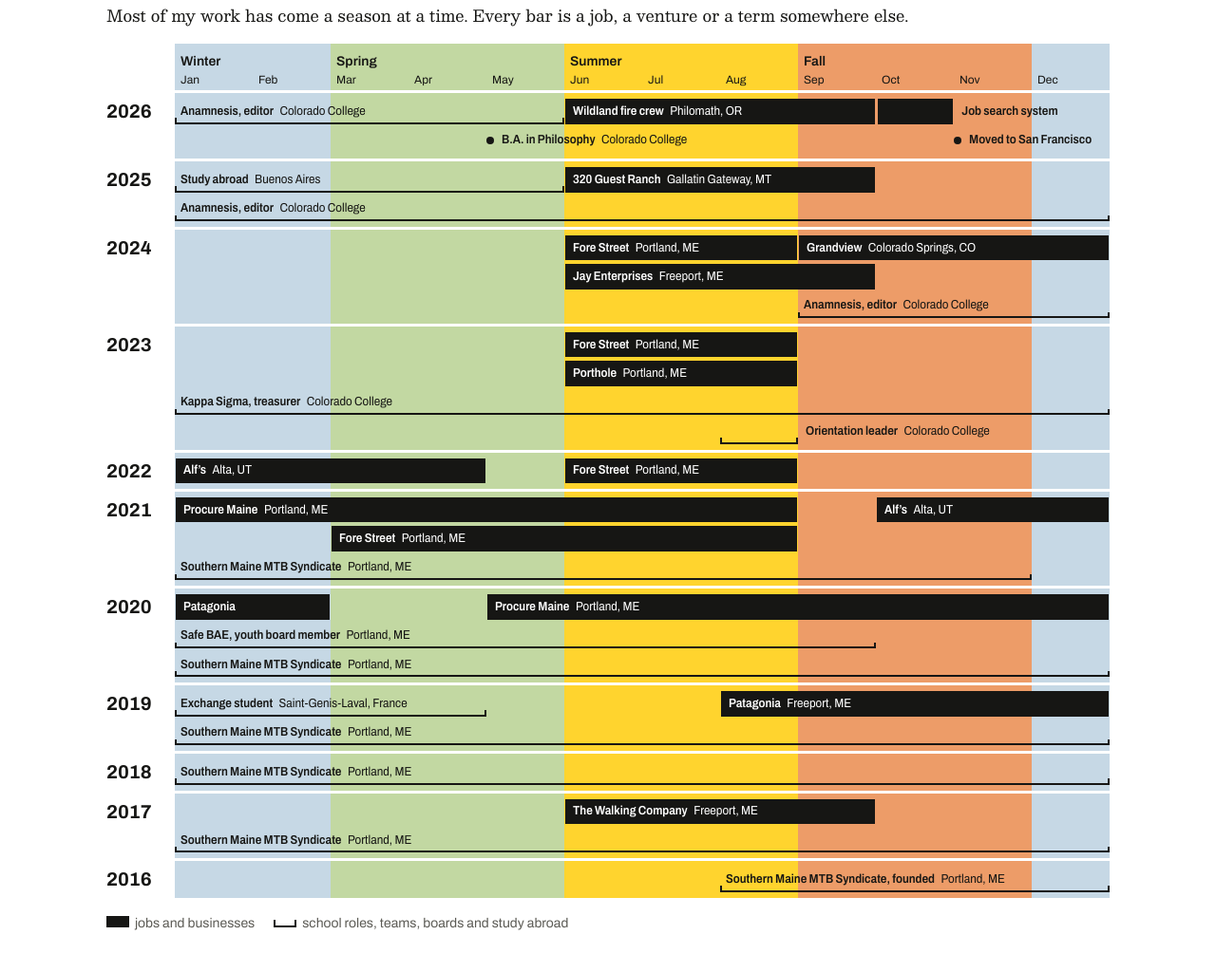
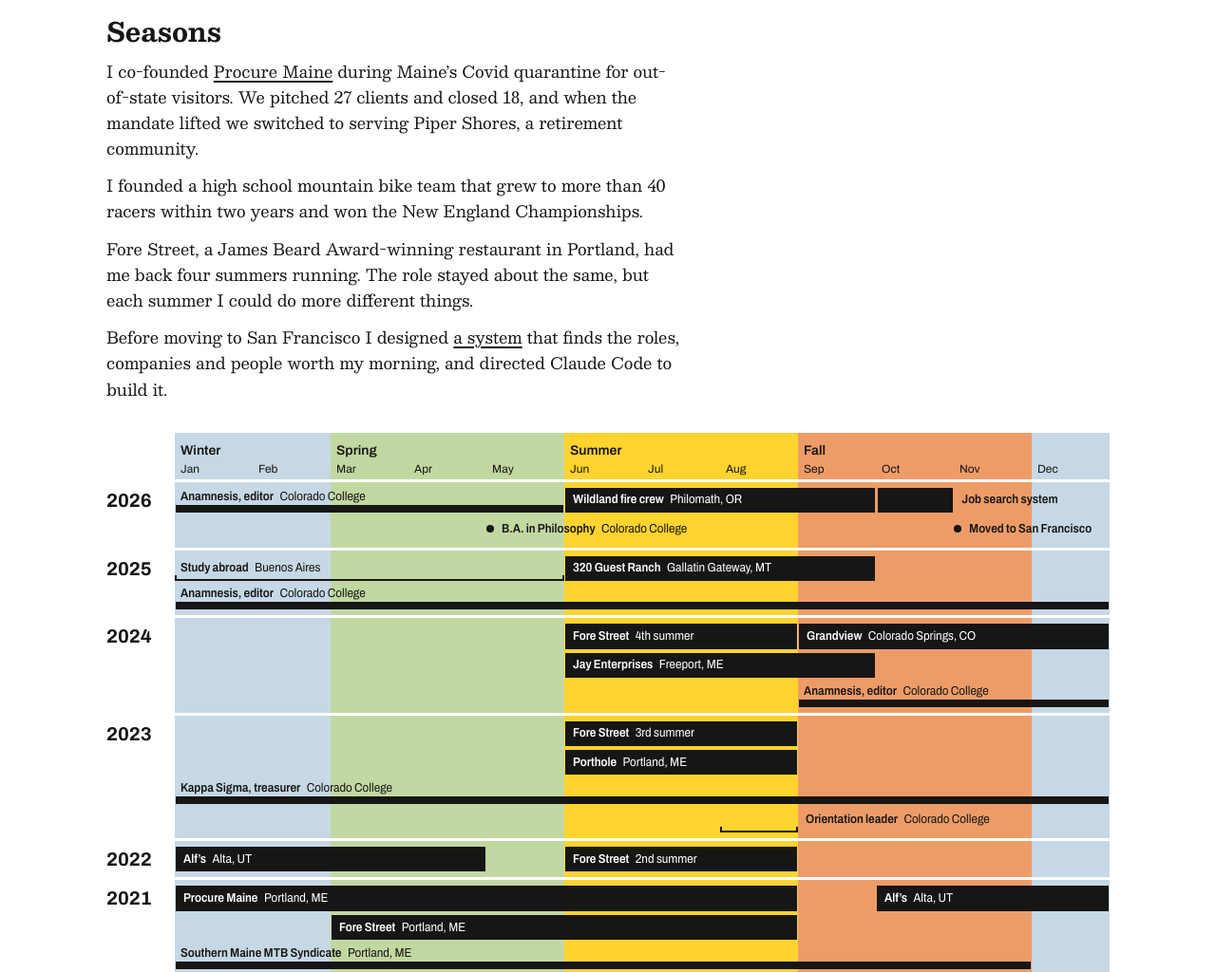
Before and after one commit to OwenStef/owenstef.github.io, a plain HTML site: page index.html in a window 1280 px wide. Shown: the part 414-1438 px from the top of the page at 95% size. Drawn offline with Linux system fonts and the light colour scheme.

Commit message:
Site v5: one story on the home page, results above the chart (from job-search-agent 541fac2)

```diff
--- a/index.html
+++ b/index.html
@@ -52,9 +52,9 @@ HOW THIS PAGE IS PUT TOGETHER (the full guide is README.md)
 
 <div class="mast">
 <h1>Owen Stefanakos</h1>
-<!-- DRAFT, OWEN: every fact here is from your resume; the sentence is mine. Rewrite it. -->
-<p class="intro">I studied philosophy at Colorado College, spent this summer on a wildland fire crew out of Oregon, and worked four summers running food at Fore Street in Portland, Maine.</p>
-<p class="now fill"><b>Now</b> I’ve just moved to San Francisco and I’m looking for my first full-time job, in operations, customer success or AI policy.</p>
+<!-- DRAFT, OWEN: both sentences are mine, from your resume's facts. Rewrite them. -->
+<p class="intro">I keep ending up somewhere I don’t know yet: a James Beard Award-winning restaurant, a ski town, a host family in Buenos Aires, a fire crew. Each time, I work out how it runs fast enough to be useful.</p>
+<p class="now"><b>Now</b> I’ve just moved to San Francisco, after finishing a philosophy degree at Colorado College in May. <span class="fill">I want to do that at one company while it grows: my first full-time job, in operations, customer success or AI policy.</span></p>
 <div class="mast-side">
 <figure class="ph portrait" aria-label="Photo to come"><span class="fill">Your photo</span></figure>
 <div class="lines">
@@ -67,19 +67,24 @@ HOW THIS PAGE IS PUT TOGETHER (the full guide is README.md)
 
 <section id="seasons" aria-labelledby="seasons-h">
 <h2 id="seasons-h">Seasons</h2>
-<!-- DRAFT, OWEN: the line below is mine. -->
-<p class="fill">Most of my work has come a season at a time. Every bar is a job, a venture or a term somewhere else.</p>
+<!-- DRAFT, OWEN: these four paragraphs are mine, from your resume's facts. Rewrite them. Procure Maine leads; Fore Street is third and claims no promotion (Owen, 2026-11-16). -->
+<div class="proof">
+<p>I co-founded <a href="procure-maine/">Procure Maine</a> during Maine’s Covid quarantine for out-of-state visitors. We pitched 27 clients and closed 18, and when the mandate lifted we switched to serving Piper Shores, a retirement community.</p>
+<p>I founded a high school mountain bike team that grew to more than 40 racers within two years and won the New England Championships.</p>
+<p>Fore Street, a James Beard Award-winning restaurant in Portland, had me back four summers running. The role stayed about the same, but each summer I could do more different things.</p>
+<p>Before moving to San Francisco I designed <a href="job-search-system/">a system</a> that finds the roles, companies and people worth my morning, and directed Claude Code to build it.</p>
+</div>
 
 <!--
 TO ADD A BAR: copy one <li> line inside the right year, then change
-  - the kind: "job" (solid) or "role" (outlined: school, team, board, study abroad);
+  - the kind: "job" (solid: paid work or a business), "led" (thin solid band: something you ran for a year or more, as founder, editor or treasurer), "role" (outline: school role, board, study abroad);
   - f and t: the first and last month, as numbers 1 to 12 (class f6 t9 = June to September);
   - the words inside it: what, then where.
 A bar too short for its words: add "short" and r and a month (r12) = how far the room for the words runs.
 A single date instead of a bar: use "mark" with f and r only.
 To add a year, copy a whole <div class="yr"> block and put it in order.
 -->
-<div class="chart" role="img" aria-label="Chart of Owen’s jobs, ventures and terms abroad by month, 2016 to 2026. The same information is listed under The record.">
+<div class="chart" role="img" aria-label="Chart of Owen’s jobs, ventures, things he ran and terms abroad by month, 2016 to 2026. The same information is listed under The record.">
 <div class="hd">
 <ol class="seasons"><li class="s-w">Winter</li><li class="s-sp">Spring</li><li class="s-su">Summer</li><li class="s-f">Fall</li></ol>
 <ol class="months"><li data-m="J">Jan</li><li data-m="F">Feb</li><li data-m="M">Mar</li><li data-m="A">Apr</li><li data-m="M">May</li><li data-m="J">Jun</li><li data-m="J">Jul</li><li data-m="A">Aug</li><li data-m="S">Sep</li><li data-m="O">Oct</li><li data-m="N">Nov</li><li data-m="D">Dec</li></ol>
@@ -89,7 +94,7 @@ To add a year, copy a whole <div class="yr"> block and put it in order.
 <ol>
 <li class="b job f6 t9"><span class="lb"><b>Wildland fire crew</b> <span>Philomath, OR</span></span></li>
 <li class="b job short f10 t10 r12"><span class="lb"><b>Job search system</b></span></li>
-<li class="b role f1 t5"><span class="lb"><b>Anamnesis, editor</b> <span>Colorado College</span></span></li>
+<li class="b led f1 t5"><span class="lb"><b>Anamnesis, editor</b> <span>Colorado College</span></span></li>
 <li class="b mark f5 r8"><span class="lb"><b>B.A. in Philosophy</b> <span>Colorado College</span></span></li>
 <li class="b mark f11 r12"><span class="lb"><b>Moved to San Francisco</b></span></li>
 </ol>
@@ -99,24 +104,24 @@ To add a year, copy a whole <div class="yr"> block and put it in order.
 <ol>
 <li class="b job f6 t9"><span class="lb"><b>320 Guest Ranch</b> <span>Gallatin Gateway, MT</span></span></li>
 <li class="b role f1 t5"><span class="lb"><b>Study abroad</b> <span>Buenos Aires</span></span></li>
-<li class="b role f1 t12"><span class="lb"><b>Anamnesis, editor</b> <span>Colorado College</span></span></li>
+<li class="b led f1 t12"><span class="lb"><b>Anamnesis, editor</b> <span>Colorado College</span></span></li>
 </ol>
 </div>
 <div class="yr">
 <h3 class="y">2024</h3>
 <ol>
-<li class="b job f6 t8"><span class="lb"><b>Fore Street</b> <span>Portland, ME</span></span></li> <!-- OWEN: check these months -->
+<li class="b job f6 t8"><span class="lb"><b>Fore Street</b> <span>4th summer</span></span></li>
 <li class="b job f6 t9"><span class="lb"><b>Jay Enterprises</b> <span>Freeport, ME</span></span></li>
 <li class="b job f9 t12"><span class="lb"><b>Grandview</b> <span>Colorado Springs, CO</span></span></li>
-<li class="b role f9 t12"><span class="lb"><b>Anamnesis, editor</b> <span>Colorado College</span></span></li>
+<li class="b led f9 t12"><span class="lb"><b>Anamnesis, editor</b> <span>Colorado College</span></span></li>
 </ol>
 </div>
 <div class="yr">
 <h3 class="y">2023</h3>
 <ol>
-<li class="b job f6 t8"><span class="lb"><b>Fore Street</b> <span>Portland, ME</span></span></li> <!-- OWEN: check these months -->
+<li class="b job f6 t8"><span class="lb"><b>Fore Street</b> <span>3rd summer</span></span></li>
 <li class="b job f6 t8"><span class="lb"><b>Porthole</b> <span>Portland, ME</span></span></li>
-<li class="b role f1 t12"><span class="lb"><b>Kappa Sigma, treasurer</b> <span>Colorado College</span></span></li>
+<li class="b led f1 t12"><span class="lb"><b>Kappa Sigma, treasurer</b> <span>Colorado College</span></span></li>
 <li class="b role short f8 t8 r11"><span class="lb"><b>Orientation leader</b> <span>Colorado College</span></span></li>
 </ol>
 </div>
@@ -124,7 +129,7 @@ To add a year, copy a whole <div class="yr"> block and put it in order.
 <h3 class="y">2022</h3>
 <ol>
 <li class="b job f1 t4"><span class="lb"><b>Alf’s</b> <span>Alta, UT</span></span></li>
-<li class="b job f6 t8"><span class="lb"><b>Fore Street</b> <span>Portland, ME</span></span></li> <!-- OWEN: check these months -->
+<li class="b job f6 t8"><span class="lb"><b>Fore Street</b> <span>2nd summer</span></span></li>
 </ol>
 </div>
 <div class="yr">
@@ -132,8 +137,8 @@ To add a year, copy a whole <div class="yr"> block and put it in order.
 <ol>
 <li class="b job f1 t8"><span class="lb"><b>Procure Maine</b> <span>Portland, ME</span></span></li>
 <li class="b job f10 t12"><span class="lb"><b>Alf’s</b> <span>Alta, UT</span></span></li>
-<li class="b job f3 t8"><span class="lb"><b>Fore Street</b> <span>Portland, ME</span></span></li> <!-- OWEN: check these months; the resume says from March 2021 -->
-<li class="b role f1 t11"><span class="lb"><b>Southern Maine MTB Syndicate</b> <span>Portland, ME</span></span></li>
+<li class="b job f3 t8"><span class="lb"><b>Fore Street</b> <span>Portland, ME</span></span></li>
+<li class="b led f1 t11"><span class="lb"><b>Southern Maine MTB Syndicate</b> <span>Portland, ME</span></span></li>
 </ol>
 </div>
 <div class="yr">
@@ -142,7 +147,7 @@ To add a year, copy a whole <div class="yr"> block and put it in order.
 <li class="b job f1 t2"><span class="lb"><b>Patagonia</b></span></li>
 <li class="b job f5 t12"><span class="lb"><b>Procure Maine</b> <span>Portland, ME</span></span></li>
 <li class="b role f1 t9"><span class="lb"><b>Safe BAE, youth board member</b> <span>Portland, ME</span></span></li>
-<li class="b role f1 t12"><span class="lb"><b>Southern Maine MTB Syndicate</b> <span>Portland, ME</span></span></li>
+<li class="b led f1 t12"><span class="lb"><b>Southern Maine MTB Syndicate</b> <span>Portland, ME</span></span></li>
 </ol>
 </div>
 <div class="yr">
@@ -150,30 +155,30 @@ To add a year, copy a whole <div class="yr"> block and put it in order.
 <ol>
 <li class="b job f8 t12"><span class="lb"><b>Patagonia</b> <span>Freeport, ME</span></span></li>
 <li class="b role f1 t4"><span class="lb"><b>Exchange student</b> <span>Saint-Genis-Laval, France</span></span></li>
-<li class="b role f1 t12"><span class="lb"><b>Southern Maine MTB Syndicate</b> <span>Portland, ME</span></span></li>
+<li class="b led f1 t12"><span class="lb"><b>Southern Maine MTB Syndicate</b> <span>Portland, ME</span></span></li>
 </ol>
 </div>
 <div class="yr">
 <h3 class="y">2018</h3>
 <ol>
-<li class="b role f1 t12"><span class="lb"><b>Southern Maine MTB Syndicate</b> <span>Portland, ME</span></span></li>
+<li class="b led f1 t12"><span class="lb"><b>Southern Maine MTB Syndicate</b> <span>Portland, ME</span></span></li>
 </ol>
 </div>
 <div class="yr">
 <h3 class="y">2017</h3>
 <ol>
 <li class="b job f6 t9"><span class="lb"><b>The Walking Company</b> <span>Freeport, ME</span></span></li>
-<li class="b role f1 t12"><span class="lb"><b>Southern Maine MTB Syndicate</b> <span>Portland, ME</span></span></li>
+<li class="b led f1 t12"><span class="lb"><b>Southern Maine MTB Syndicate</b> <span>Portland, ME</span></span></li>
 </ol>
 </div>
 <div class="yr">
 <h3 class="y">2016</h3>
 <ol>
-<li class="b role f8 t12"><span class="lb"><b>Southern Maine MTB Syndicate, founded</b> <span>Portland, ME</span></span></li>
+<li class="b led f8 t12"><span class="lb"><b>Southern Maine MTB Syndicate, founded</b> <span>Portland, ME</span></span></li>
 </ol>
 </div>
 </div>
-<p class="key"><span><i></i>jobs and businesses</span><span><i class="o"></i>school roles, teams, boards and study abroad</span></p>
+<p class="key"><span><i></i>jobs and businesses</span><span><i class="l"></i>things I ran</span><span><i class="o"></i>school, boards and terms abroad</span></p>
 </section>
 
 <section id="longer" aria-labelledby="longer-h">
@@ -216,6 +221,7 @@ To add a year, copy a whole <div class="yr"> block and put it in order.
 <p class="fill">Everything in the chart, in words, newest first.</p>
 <!-- YEAR: copy a whole <div class="yrow"> for a new year; copy one <li class="entry"> for a new line. -->
 <div class="rec">
+<!-- DRAFT, OWEN: the results on the Fore Street, Procure Maine, MTB and Kappa Sigma lines are mine. -->
 <div class="yrow">
 <h3>2026</h3>
 <ol>
@@ -245,20 +251,20 @@ To add a year, copy a whole <div class="yr"> block and put it in order.
 <ol>
 <li class="entry"><span class="when">August</span><span class="what"><strong>Orientation Leader</strong>, Colorado College.</span><span class="where">Colorado Springs, CO</span></li>
 <li class="entry"><span class="when">June – August</span><span class="what"><strong>Server and Barback</strong>, Porthole Restaurant, alongside Fore Street.</span><span class="where">Portland, ME</span></li>
-<li class="entry"><span class="when">Jan. – Dec.</span><span class="what"><strong>Treasurer</strong>, Kappa Sigma. A $40K annual chapter budget.</span><span class="where">Colorado Springs, CO</span></li>
+<li class="entry"><span class="when">Jan. – Dec.</span><span class="what"><strong>Treasurer</strong>, Kappa Sigma. A $40K annual chapter budget; restructured member billing and cleared $2K of chapter debt.</span><span class="where">Colorado Springs, CO</span></li>
 </ol>
 </div>
 <div class="yrow">
 <h3>2021</h3>
 <ol>
 <li class="entry"><span class="when">Oct. 2021 – Apr. 2022</span><span class="what"><strong>Line Cook and Cashier</strong>, Alf’s Restaurant. Up to 1,000 customers a day at a ski-resort restaurant.</span><span class="where">Alta, UT</span></li>
-<li class="entry"><span class="when">Summers, 2021–24</span><span class="what"><strong>Host, Admin and Server’s Assistant</strong>, Fore Street. Running food for up to 350 guests a night at a James Beard Award-winning restaurant.</span><span class="where">Portland, ME</span></li>
+<li class="entry"><span class="when">Summers, 2021–24</span><span class="what"><strong>Host, Admin and Server’s Assistant</strong>, Fore Street, a James Beard Award-winning restaurant. Back four summers in about the same role, able to do more each one. Ran food for up to 350 guests a night, handled reservations and special requests, and coordinated staff schedules.</span><span class="where">Portland, ME</span></li>
 </ol>
 </div>
 <div class="yrow">
 <h3>2020</h3>
 <ol>
-<li class="entry"><span class="when">May 2020 – Aug. 2021</span><span class="what"><a href="procure-maine/"><strong>Co-founder</strong>, Procure Maine</a>.</span><span class="where">Portland, ME</span></li>
+<li class="entry"><span class="when">May 2020 – Aug. 2021</span><span class="what"><a href="procure-maine/"><strong>Co-founder</strong>, Procure Maine</a>, a concierge and delivery company. Launched during Maine’s Covid quarantine for out-of-state visitors; closed 18 of the 27 clients we pitched; switched to serving Piper Shores when the mandate lifted. Featured in the Sunday Boston Globe, on Channel 8 News and on 99.9 The Wolf.</span><span class="where">Portland, ME</span></li>
 <li class="entry"><span class="when">Jan. – Sept.</span><span class="what"><strong>Youth member of the board</strong>, Safe BAE, a national organization working to prevent sexual assault in schools.</span><span class="where">Portland, ME</span></li>
 </ol>
 </div>
@@ -278,7 +284,7 @@ To add a year, copy a whole <div class="yr"> block and put it in order.
 <div class="yrow">
 <h3>2016</h3>
 <ol>
-<li class="entry"><span class="when">Aug. 2016 – Nov. 2021</span><span class="what"><strong>Founder and racer</strong>, Southern Maine MTB Syndicate.</span><span class="where">Portland, ME</span></li>
+<li class="entry"><span class="when">Aug. 2016 – Nov. 2021</span><span class="what"><strong>Founder and racer</strong>, Southern Maine MTB Syndicate, a high school mountain bike team. Grew to 40+ racers within two years and won the New England Championships.</span><span class="where">Portland, ME</span></li>
 </ol>
 </div>
 </div>
--- a/style.css
+++ b/style.css
@@ -151,7 +151,6 @@ h2 {
 h3 { font-weight: 600; font-size: 1.25rem; line-height: 1.25; }
 section { margin-top: var(--gap); }
 section > p { max-width: var(--prose); }
-#seasons > p { max-width: none; }
 #seasons { margin-top: 3rem; }
 
 /* ---------- top line ---------- */
@@ -293,9 +292,14 @@ section > p { max-width: var(--prose); }
   background: var(--ink);
 }
 /* the second swatch is a small bracket, like a role in the chart */
+/* the led swatch is a thin solid band along the bottom, like a led bar in the chart */
+.key i.l { height: .3125rem; }
 .key i.o { height: .5rem; background: none; border: 2px solid var(--ink); border-top: 0; }
 
 
+/* the evidence above the chart: four short paragraphs, then room before the chart */
+.proof { max-width: var(--prose); display: grid; row-gap: .75rem; margin-top: .75rem; }
+.proof + .chart { margin-top: 2rem; }
 .chart {
   position: relative;
   margin-top: 1rem;
@@ -407,6 +411,16 @@ section > p { max-width: var(--prose); }
   border-top: 0;
 }
 .role .lb { padding: 0 .375rem calc(.3rem + 2px); }
+/* A led bar (something Owen ran) is a thin solid band along the bottom, 1px in at each end like a job; the label sits above it. */
+.led { color: var(--ink); align-items: flex-end; }
+.led:not(.short)::after {
+  content: "";
+  position: absolute;
+  left: 1px; right: 1px; bottom: 0;
+  height: .5rem;
+  background: var(--ink);
+}
+.led .lb { padding: 0 .375rem .625rem; }
 .lb {
   font-size: clamp(.71875rem, .5rem + .4vw, .8125rem);   /* a little smaller near 960px so labels fit */
   font-stretch: 88%;
@@ -430,6 +444,7 @@ section > p { max-width: var(--prose); }
   width: calc(100% * (var(--t) - var(--f) + 1) / (var(--r) - var(--f) + 1) - 2px);
   margin-inline: 1px;
 }
+.short.led::before { align-self: flex-end; height: .5rem; }
 .short.role::before {
   align-self: flex-end;
   height: .4rem;
@@ -441,6 +456,7 @@ section > p { max-width: var(--prose); }
 }
 .short .lb, .mark .lb { padding-inline: .5rem 0; }
 .short.role .lb { padding: 0 0 calc(.3rem + 2px) .5rem; }
+.short.led .lb { padding: 0 0 .625rem .5rem; }
 /* if a label is wider than its room (very large text), it wraps instead of sticking out */
 .short .lb, .mark .lb { white-space: normal; min-width: 0; }
 /* Mark: a single event, a dot at the start of the month and a label after it. */
@@ -470,9 +486,12 @@ section > p { max-width: var(--prose); }
   }
   .b.short { grid-column: var(--f) / calc(var(--t) + 1); }
   .b.short::before { width: calc(100% - 2px); }
-  .b.short.role::before { width: 100%; }
+  .b.short.led::before { align-self: flex-end; height: .5rem; }
+.short.role::before { width: 100%; }
   .b.mark { grid-column: var(--f) / calc(var(--f) + 1); justify-content: center; }   /* dot centred in its month */
   .role:not(.short)::after { border-width: 1.5px; }
+  .led:not(.short)::after { height: .25rem; }
+  .b.short.led::before { height: .25rem; }
 }
 @media (min-width: 60rem) {
   .b:not(.short):not(.mark) { overflow: hidden; }
```
